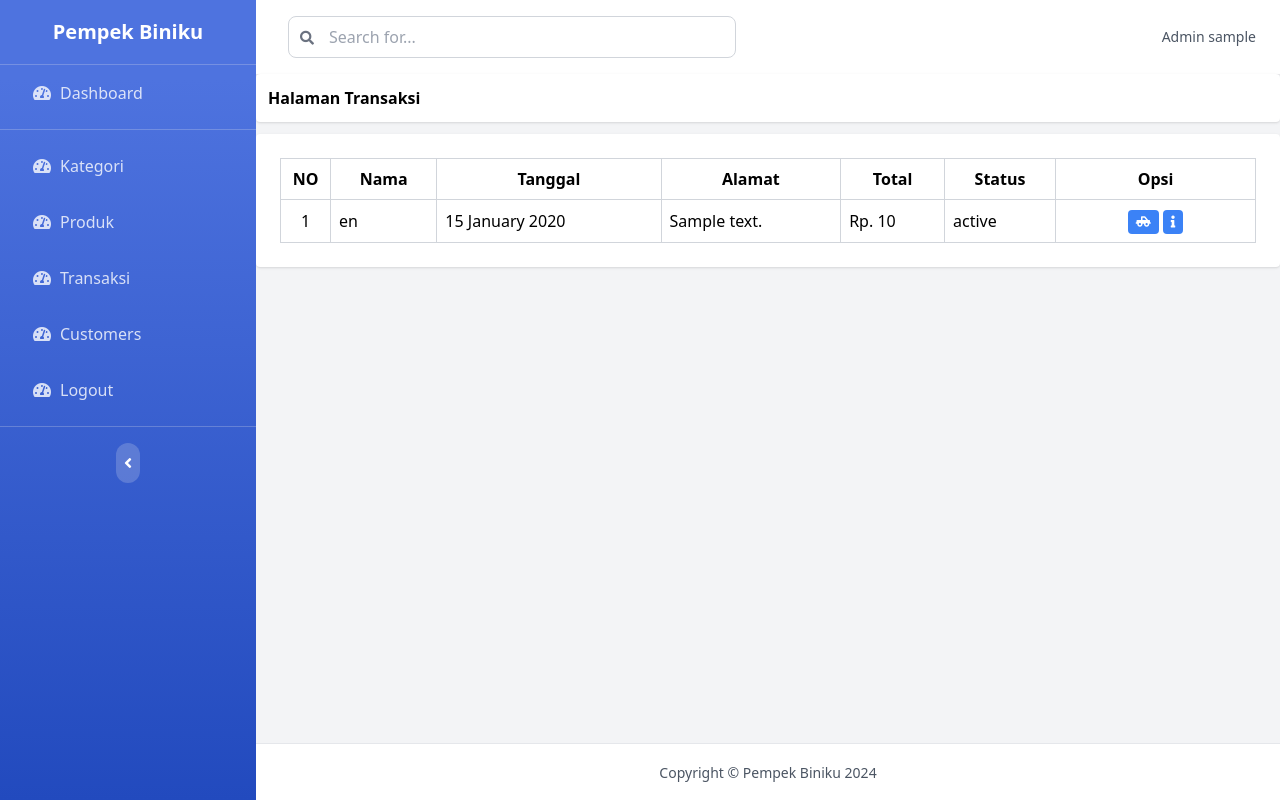
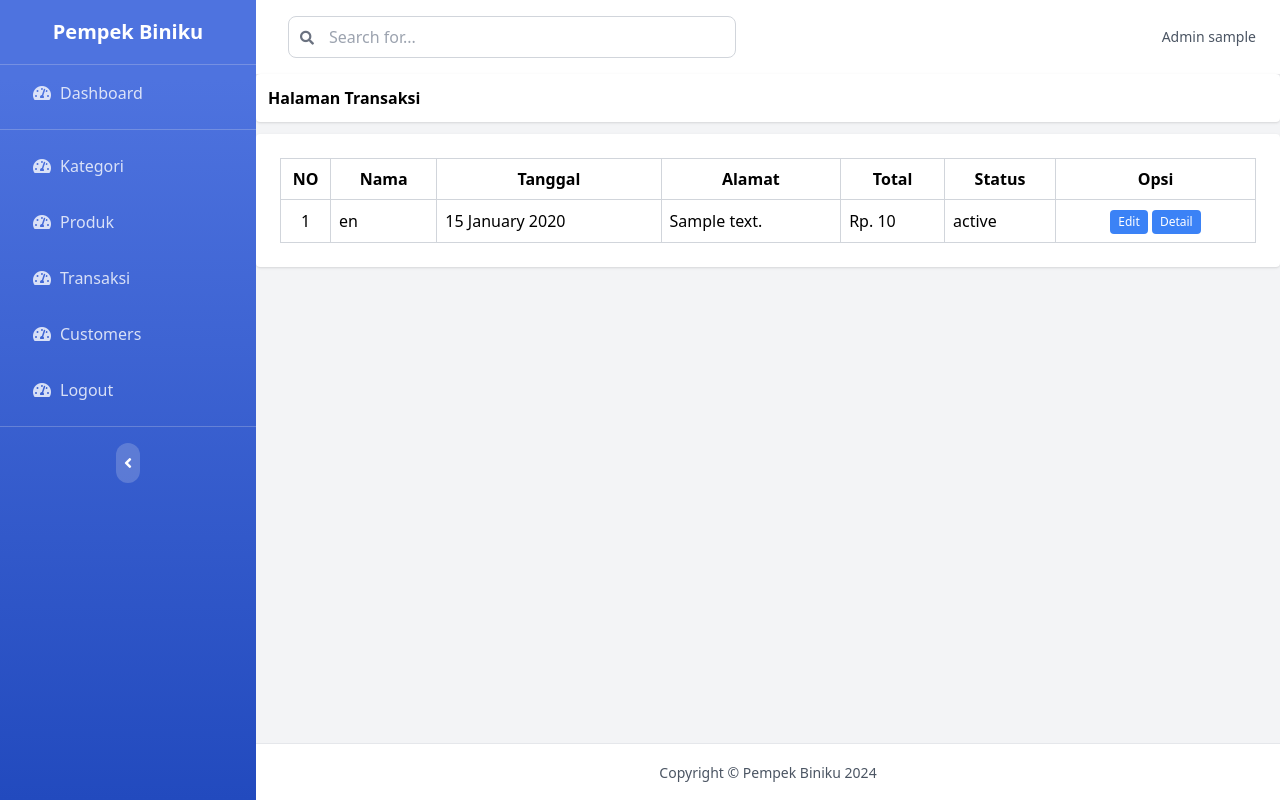
Before and after one commit to asbelitadestila/pempekbiniku, a PHP site: page /admin/index.php?halaman=Pembelian in a window 1280 px wide. Run offline with PHP 8.4, Linux system fonts and the light colour scheme; the visitor is signed in with stand-in values (Sample User, id 1); tables that the repository leaves empty or names only in its code hold one stand-in row (values such as "Sample post"); some libraries are stand-ins or nearby versions.

Commit message:
ubah pemberlian

```diff
--- a/admin/Pembelian.php
+++ b/admin/Pembelian.php
@@ -41,11 +41,11 @@ while($pecah = $ambil->fetch_assoc())
                     <td class="text-center border border-gray-300 p-2" style="width: 200px;">
                         <a href="Edit/edit_transaksi.php?id=<?php
                         echo $value['id']; ?>" class="inline-block px-2 py-1 text-xs text-white bg-blue-500 rounded hover:bg-blue-600">
-                            <i class="fas fa-truck-pickup"></i>
+                            Edit
                         </a>
                         <a href="index.php?halaman=detail_pembelian&id=<?php
                         echo $value['id']; ?>" class="inline-block px-2 py-1 text-xs text-white bg-blue-500 rounded hover:bg-blue-600">
-                            <i class="fas fa-info"></i>
+                            Detail
                         </a>
                     </td>
                 </tr>
```
